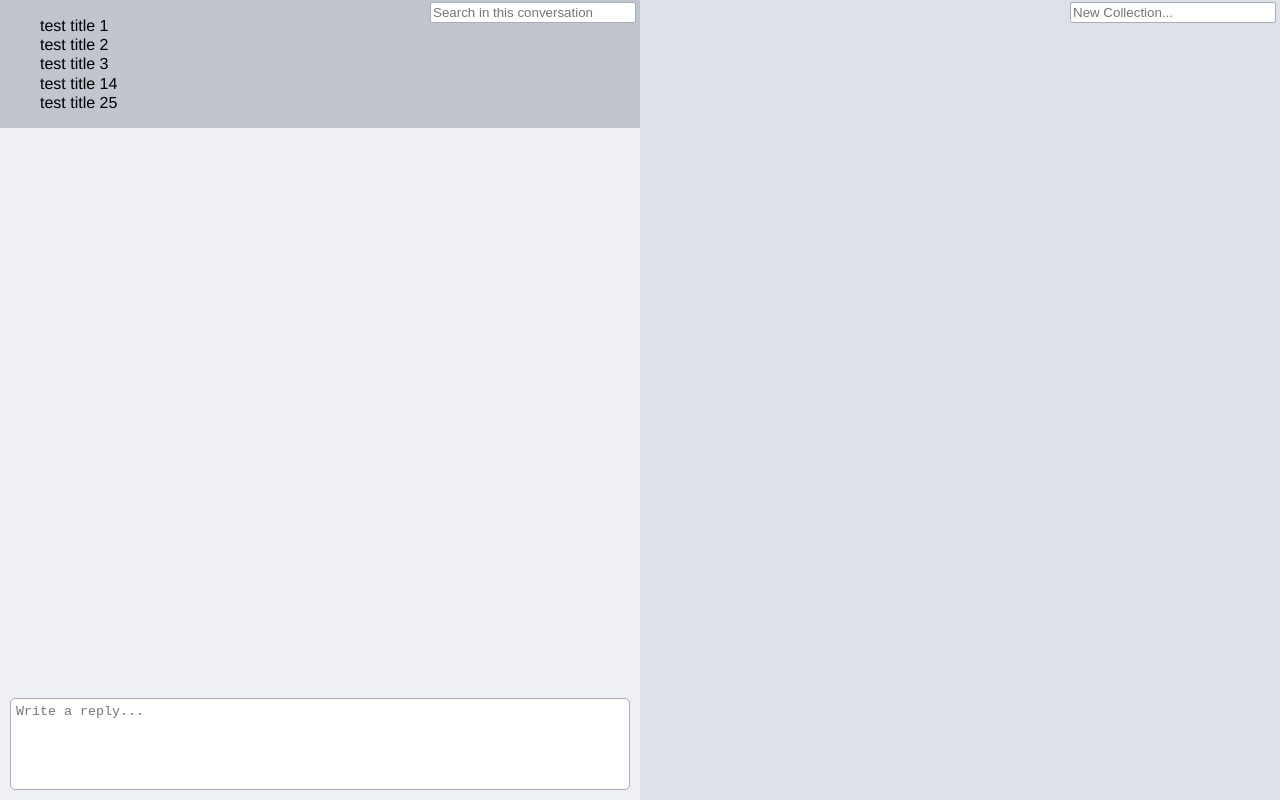
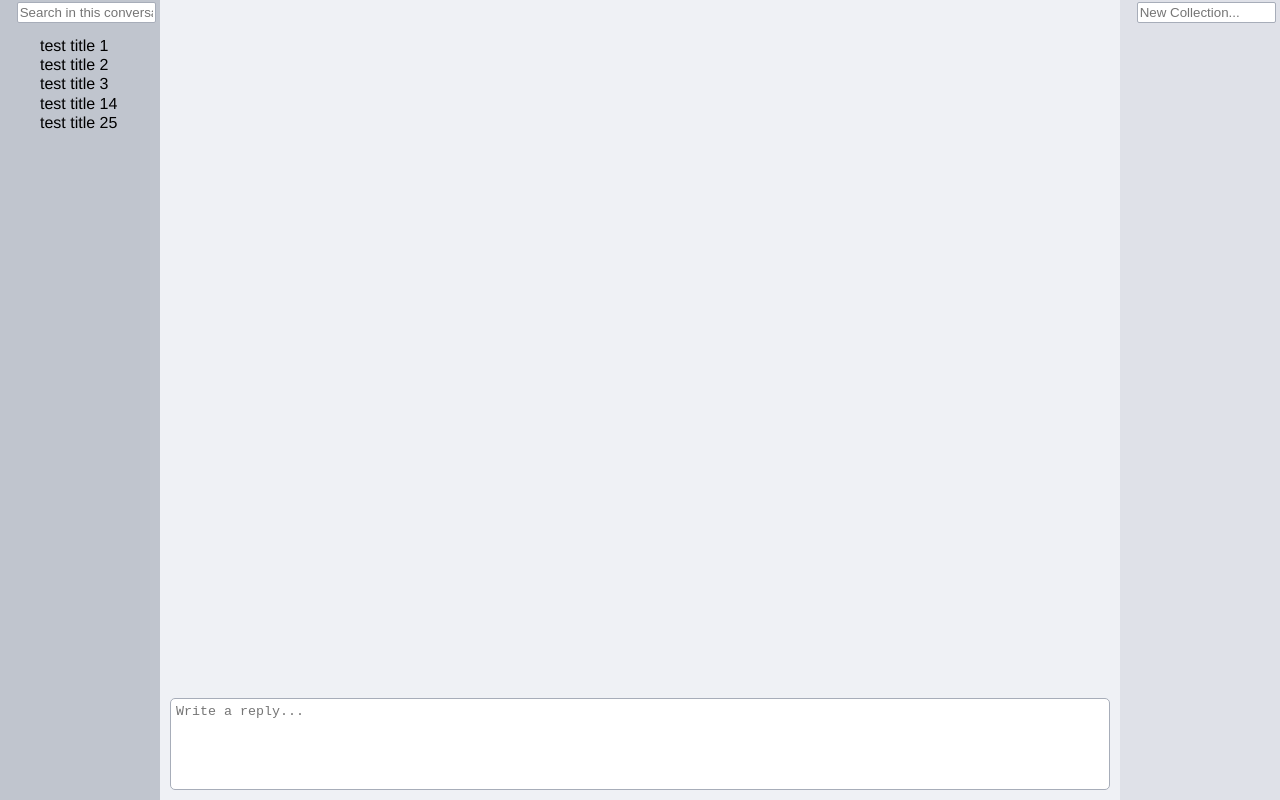
Before and after one commit to chrisshroba/AlpacaChat, a plain HTML site: page frontend/index.html in a window 1280 px wide. Drawn offline with Linux system fonts and the light colour scheme.

Commit message:
moved threads search to left side

```diff
--- a/frontend/css/globalStyles.css
+++ b/frontend/css/globalStyles.css
@@ -6,15 +6,18 @@ html {
 ul {
 	list-style-type: none;
 	line-height: 1.2;
+	position: relative;
+	top: 20px;
 }
 
 #mainFeed {
 	position: absolute;
-	left: 0;
+	left: 10em;
 	bottom: 0;
 	background-color: #EFF1F5;
-	height: calc(100% - (1.5em + 4px));
-	width: 50%;
+	height: 100%;
+	width: calc(100% - 20em);
+	/*min-width: 30em;*/
 }
 
 #mainFeedInput {
@@ -39,8 +42,8 @@ ul {
 	top: 0;
 	left: 0;
 	background-color: #C0C5CE;
-	width: 50%;
-	min-height: calc(1.5em + 4px);
+	width: 10em;
+	height: 100%;
 	z-index: 1;
 }
 
@@ -49,7 +52,7 @@ ul {
 	position: absolute;
 	top: 2px;
 	right: 4px;
-	width: 15em;
+	width: 10em;
 
 	border-radius: 2px;
 	border: 1px solid #A7ADB9;
@@ -58,11 +61,11 @@ ul {
 
 #collectionView {
 	position: absolute;
-	left: 50%;
+	right: 0;
 	top: 0;
 	background-color: #DFE1E8;
 	height: 100%;
-	width: 50%;
+	width: 10em;
 }
 
 #createNewCollection {
@@ -70,7 +73,7 @@ ul {
 	position: absolute;
 	top: 2px;
 	right: 4px;
-	width: 15em;
+	width: 10em;
 
 	border-radius: 2px;
 	border: 1px solid #A7ADB9;
```
